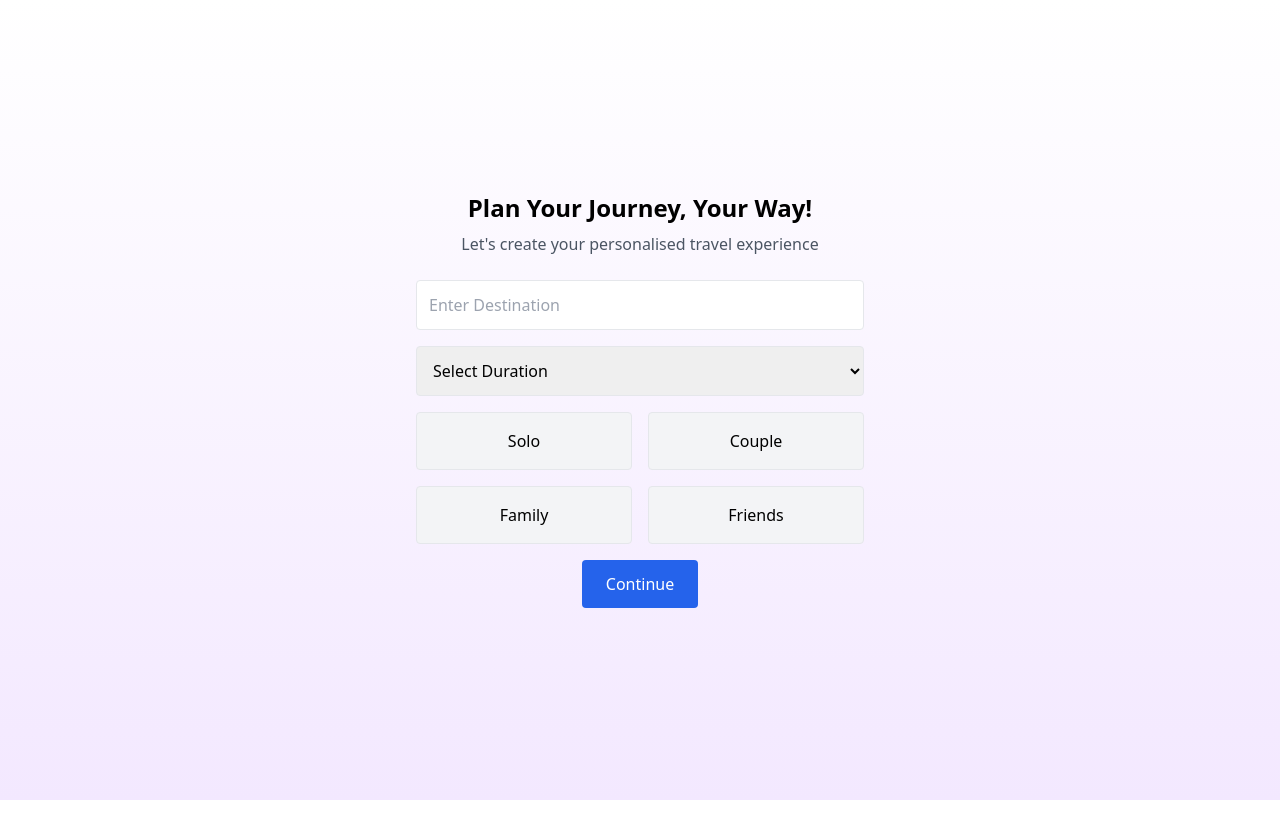
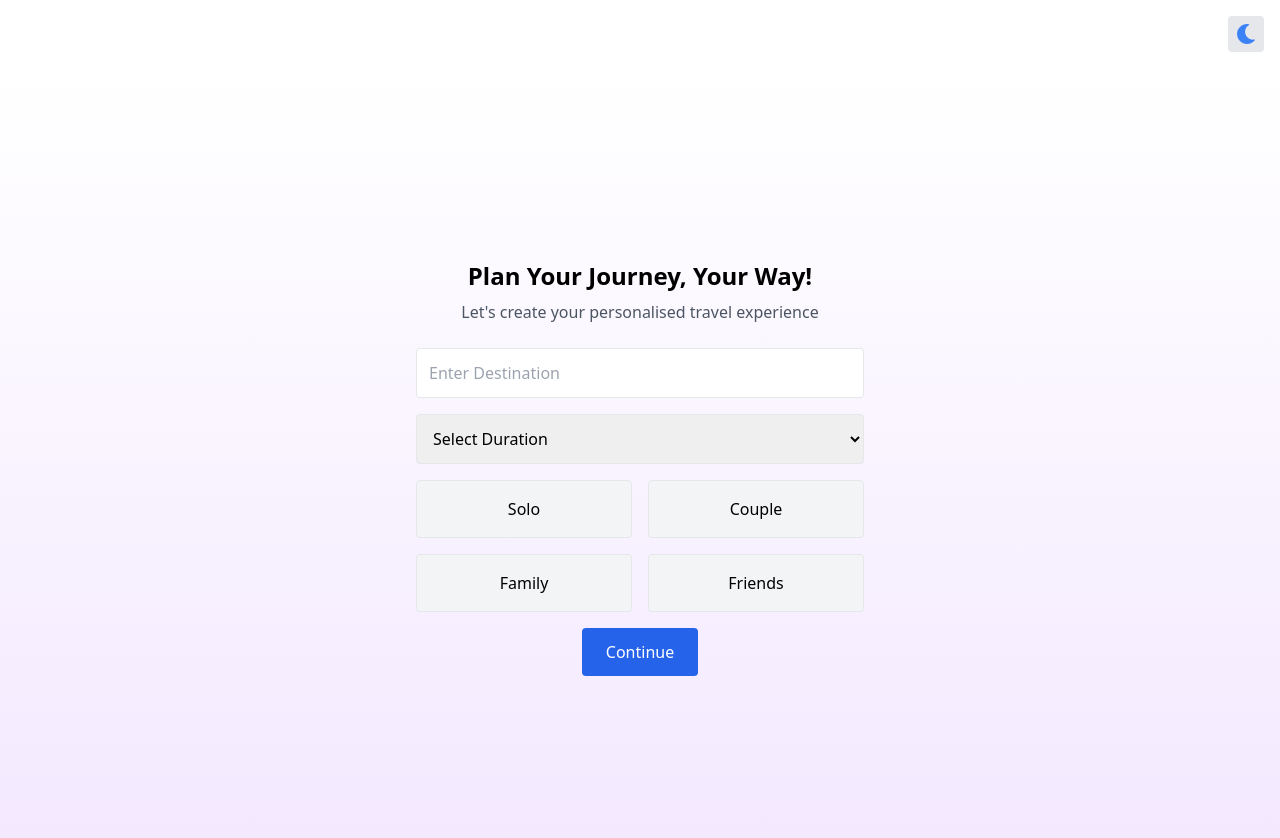
Before and after one commit to Abhithakur04/Travel-Itinerary-App, a React (Vite) app: page / in a window 1280 px wide. Shown: the top 838 px of the page. Before the commit the page ends 800 px from the top, so only its background shows below. Built offline with nearby package versions, Linux system fonts and the light colour scheme.

Commit message:
Update App.jsx

```diff
--- a/src/App.jsx
+++ b/src/App.jsx
@@ -1,18 +1,46 @@
 import { BrowserRouter as Router, Routes, Route } from "react-router-dom";
-import { useState } from "react";
+import { useState, useEffect } from "react";
+import { FaMoon, FaSun } from "react-icons/fa";
 import Home from "./pages/Home";
 import DashboardPage from "./pages/DashboardPage";
 
 function App() {
   const [formData, setFormData] = useState(null);
+  const [darkMode, setDarkMode] = useState(false);
+
+  useEffect(() => {
+    if (darkMode) {
+      document.documentElement.classList.add("dark");
+    } else {
+      document.documentElement.classList.remove("dark");
+    }
+  }, [darkMode]);
 
   return (
+    <div className="min-h-screen bg-white dark:bg-gray-900 text-black dark:text-white transition-colors duration-300">
       <Router>
+        {/* Dark mode toggle icon */}
+        <div className="p-4 flex justify-end">
+          <button
+            onClick={() => setDarkMode(prev => !prev)}
+            className="p-2 rounded bg-gray-200 dark:bg-gray-700 hover:bg-gray-300 dark:hover:bg-gray-600 transition"
+            aria-label="Toggle Dark Mode"
+          >
+            {darkMode ? (
+              <FaSun className="text-yellow-400 w-5 h-5" />
+            ) : (
+              <FaMoon className="text-blue-500 w-5 h-5" />
+            )}
+          </button>
+        </div>
+
+        {/* Routes */}
         <Routes>
           <Route path="/" element={<Home onContinue={setFormData} />} />
           <Route path="/dashboard" element={<DashboardPage formData={formData} />} />
         </Routes>
       </Router>
+    </div>
   );
 }
 
```
Lines whose indentation alone changed are shown as unchanged.
